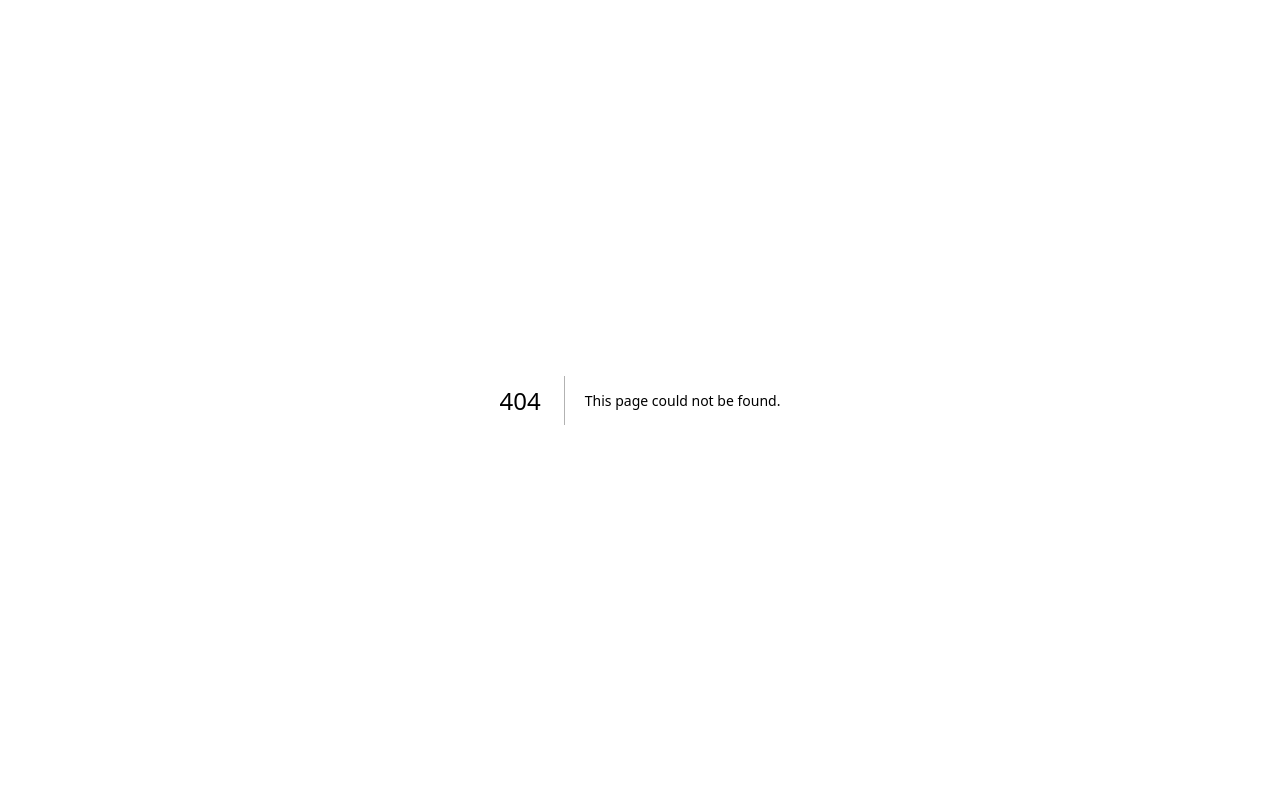
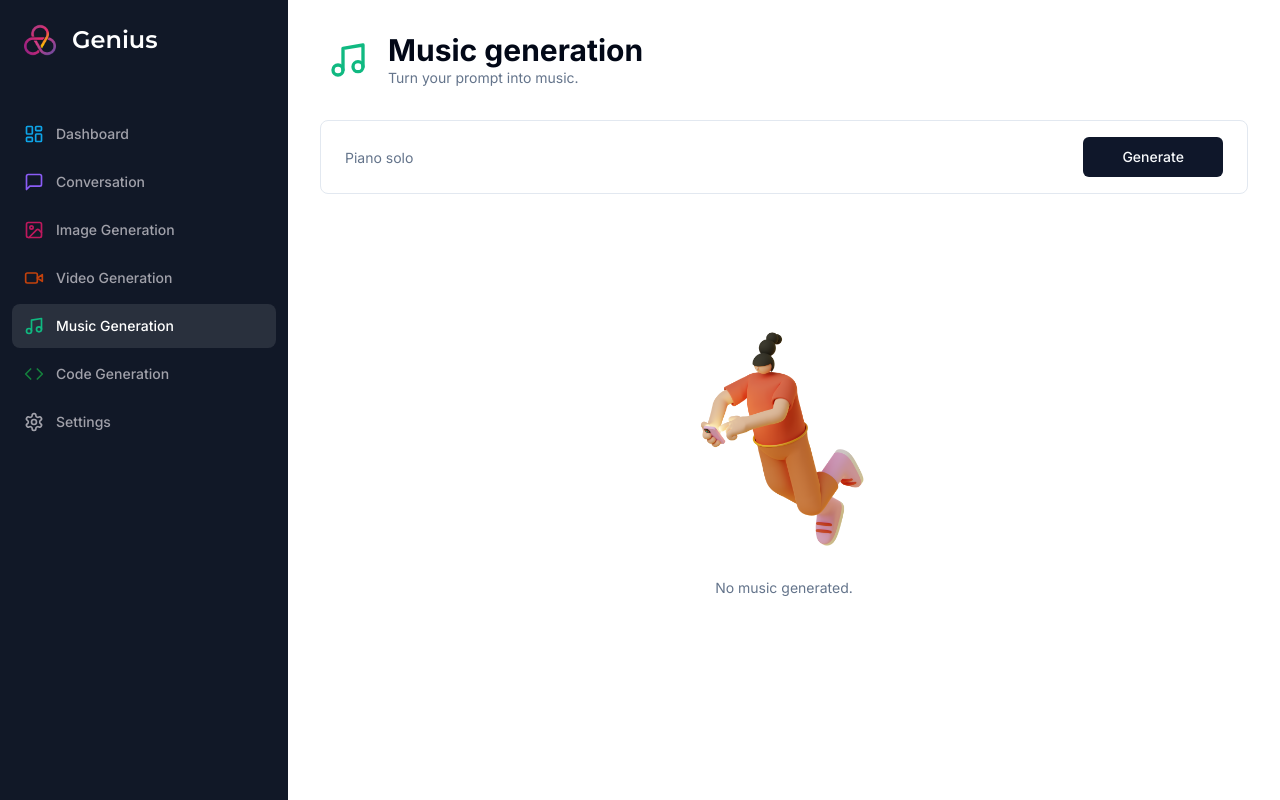
Before and after one commit to Railson25/Genius, a Next.js app: page /music in a window 1280 px wide. Before the commit this address had no page. Built offline with nearby package versions, Linux system fonts and the light colour scheme.

Commit message:
<feat>: Music  generation page

```diff
--- /dev/null
+++ b/app/(dashboard)/(routes)/music/constants.ts
@@ -0,0 +1,7 @@
+import * as z from "zod"
+
+export const formSchema = z.object({
+    prompt: z.string().min(1, {
+        message: "Music Prompt is required"
+    })
+})
--- /dev/null
+++ b/app/(dashboard)/(routes)/music/page.tsx
@@ -0,0 +1,114 @@
+"use client"
+
+import { useForm } from "react-hook-form"
+import { useRouter } from "next/navigation"
+import { useState } from "react"
+import * as z from "zod"
+import {zodResolver} from '@hookform/resolvers/zod'
+import axios from 'axios'
+
+
+import Heading from "@/components/heading"
+import { Music } from "lucide-react"
+
+import { formSchema } from "./constants"
+import { Form, FormControl, FormField, FormItem } from "@/components/ui/form"
+import { Input } from "@/components/ui/input"
+import { Button } from "@/components/ui/button"
+import { Empty } from "@/components/empty"
+import { Loader } from "@/components/loader"
+
+const MusicPage = () => {
+
+    const router = useRouter()
+    const [music, setMusic] = useState<string>()
+
+    const form = useForm<z.infer<typeof formSchema>>({
+        resolver: zodResolver(formSchema),
+        defaultValues: {
+            prompt: ""
+        }
+    })
+
+    const isLoading = form.formState.isSubmitting
+
+    const onSubmit = async (values: z.infer<typeof formSchema>) => {
+        try {
+            setMusic(undefined)
+
+            const response = await axios.post("/api/music", values)
+
+            setMusic(response.data.audio)
+
+            form.reset()
+
+        } catch (error: any) {
+            console.log(error)
+        }finally{
+            router.refresh()
+        }
+    }
+
+    return(
+        <div>
+            <Heading
+                title="Music generation"
+                description="Turn your prompt into music."
+                icon={Music}
+                iconColor="text-emerald-500"
+                bgColor="text-emerald-500/10"
+            />
+            <div className="px-4 lg:px-8">
+                <div>
+                    <Form {...form}>
+                        <form
+                            onSubmit={form.handleSubmit(onSubmit)}
+                            className="rounded-lg border w-full p-4 px-3 md:px-6 focus-within:shadow-sm grid grid-cols-12 gap-2"
+                        >
+                            <FormField
+                                name="prompt"
+                                render={({field}) => (
+                                    <FormItem className="col-span-12 lg:col-span-10">
+                                        <FormControl className="m-0 p-0">
+                                            <Input
+                                                className="border-0 outline-none focus-visible:ring-0 focus-visible:ring-transparent"
+                                                disabled={isLoading}
+                                                placeholder="Piano solo"
+                                                {...field}
+                                            />
+                                        </FormControl>
+                                    </FormItem>
+                                )}
+                            />
+                            <Button
+                                className="col-span-12 lg:col-span-2 w-ful"
+                                disabled={isLoading}
+                            >
+                                Generate
+                            </Button>
+                        </form>
+                    </Form>
+                </div>
+                <div className="space-y-4 mt-4">
+                    {isLoading && (
+                        <div className="p-8 rounded-lg w-full flex items-center justify-center bg-muted">
+                            <Loader />
+                        </div>
+                    )}
+                    {!music && !isLoading && (
+                        <Empty
+                            label="No music generated."
+                        />
+                    )}
+                   {music && (
+                    <audio controls className="w-full mt-8">
+                        <source src={music} />
+                    </audio>
+                   )}
+                </div>
+            </div>
+        </div>
+    )
+}
+
+export default MusicPage
--- /dev/null
+++ b/app/api/music/route.ts
@@ -0,0 +1,43 @@
+import { auth } from '@clerk/nextjs'
+import { error } from 'console'
+import { NextResponse } from 'next/server'
+import Replicate from 'replicate'
+
+const replicate = new Replicate({
+    auth: process.env.REPLICATE_API_TOKEN!
+})
+
+
+
+export async function POST(
+    req: Request
+){
+    try{
+        const {userId} = auth()
+        const body = await req.json()
+        const {prompt} = body
+
+        if(!userId){
+            return new NextResponse("Unauthorized", {status: 401})
+        }
+
+        if(!prompt) {
+            return new NextResponse("Prompt is required", {status: 400})
+        }
+
+        const response = await replicate.run(
+            "riffusion/riffusion:8cf61ea6c56afd61d8f5b9ffd14d7c216c0a93844ce2d82ac1c9ecc9c7f24e05",
+            {
+              input: {
+                prompt_a: prompt
+              }
+            }
+          );
+
+        return NextResponse.json(response)
+
+    } catch{
+        console.log("[MUSIC_ERROR]", error)
+        return new NextResponse("Internal error", {status: 500})
+    }
+}
--- a/package.json
+++ b/package.json
@@ -33,6 +33,7 @@
     "react-dom": "18.2.0",
     "react-hook-form": "^7.45.2",
     "react-markdown": "^8.0.7",
+    "replicate": "^0.13.0",
     "tailwind-merge": "^1.14.0",
     "tailwindcss": "3.3.3",
     "tailwindcss-animate": "^1.0.6",
```
Also changed, not shown: 1 other file (tests, documents, lock files or other folders).
